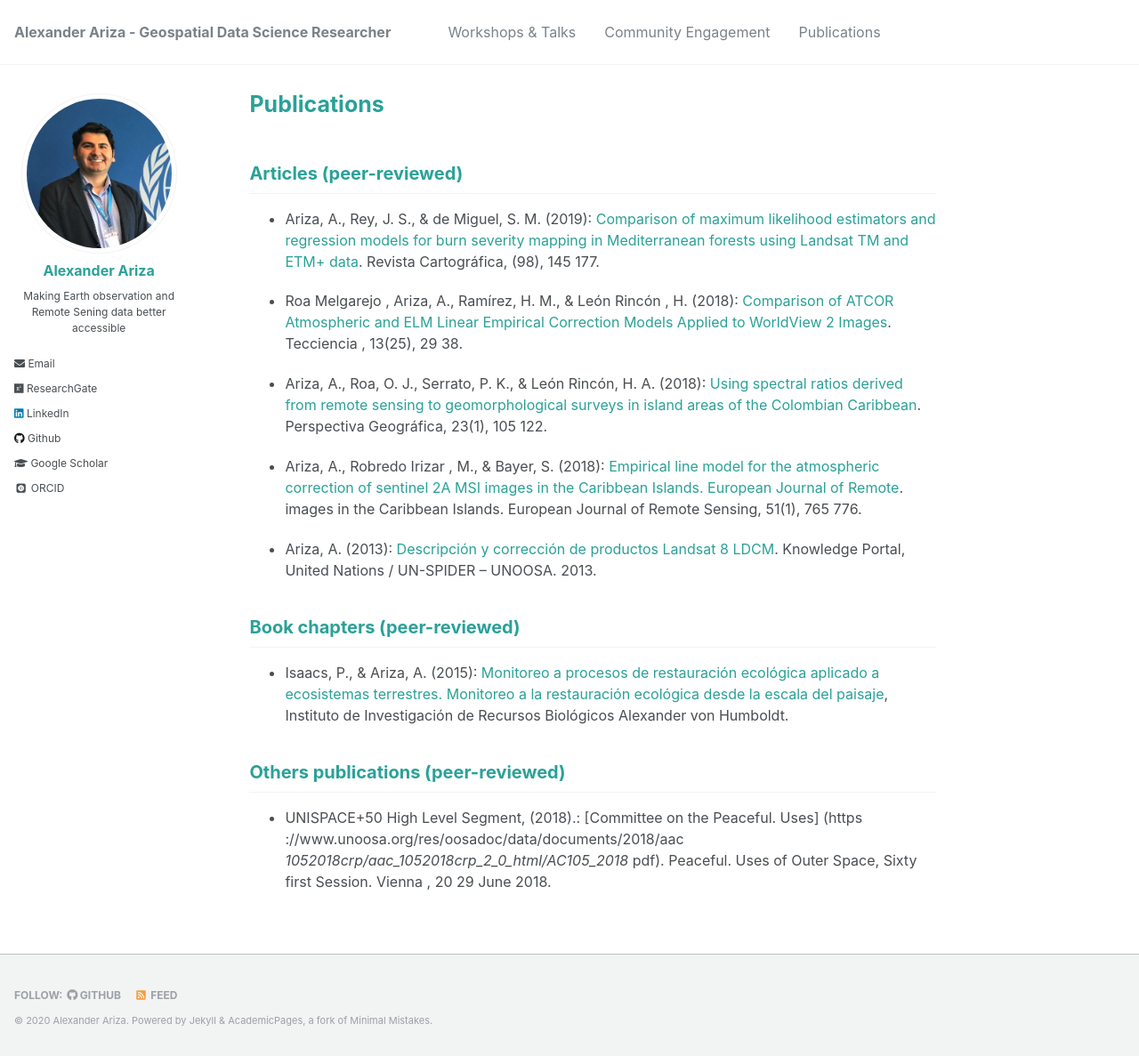
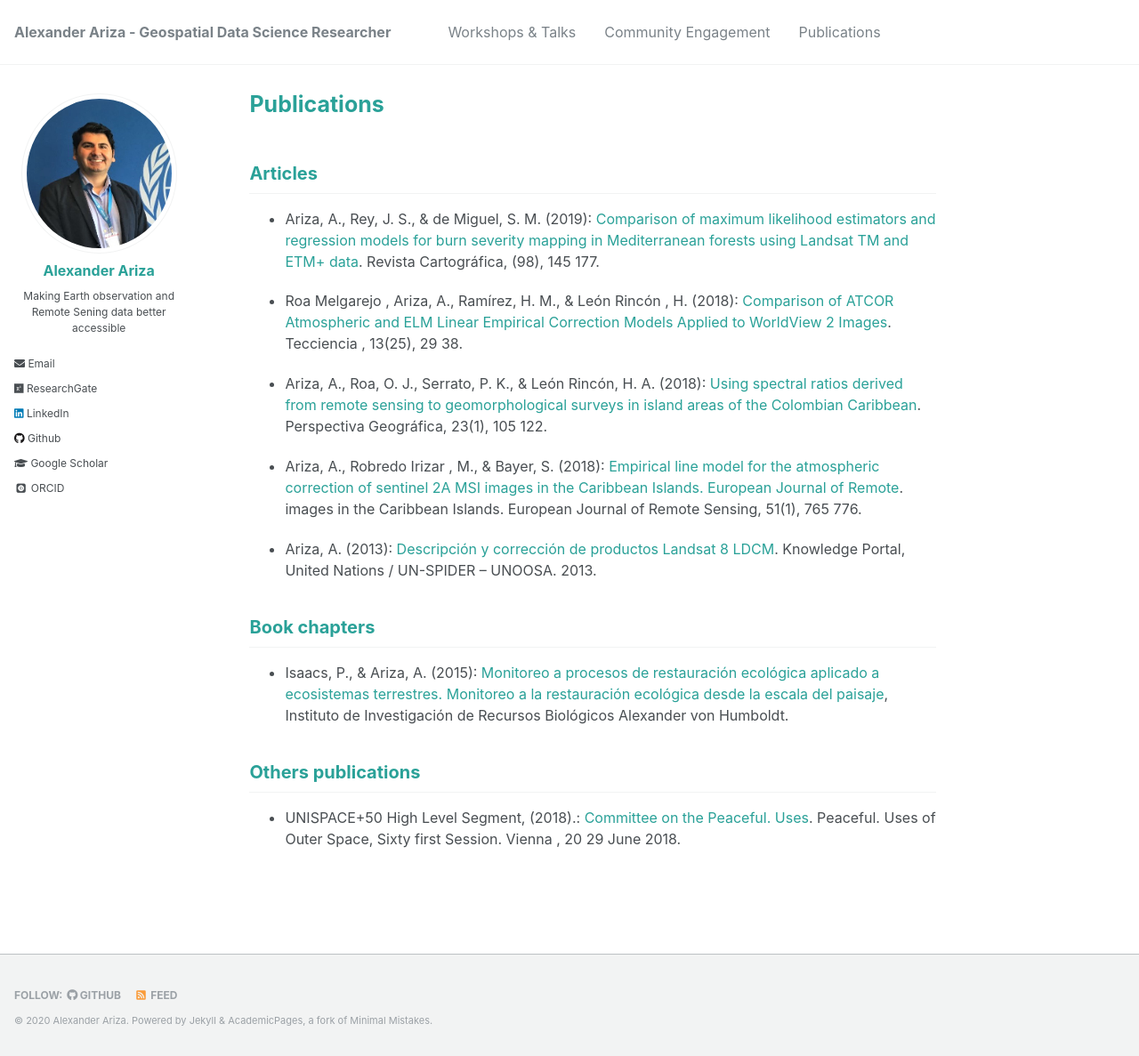
Before and after one commit to Alexanderariza/alexanderariza.github.io, a Jekyll site: the page built from _pages/publications.md, in a window 1280 px wide and 1187 px high. Shown: the whole window at 89% size. Built offline with Jekyll 4.4.1, drawn with Linux system fonts in a browser that asks for light colours; some web fonts are replaced.

Commit message:
Update publications.md

```diff
--- a/_pages/publications.md
+++ b/_pages/publications.md
@@ -5,7 +5,7 @@ author_profile: true
 ---
 
 
-Articles (peer-reviewed)
+Articles
 ---------------
 - Ariza, A., Rey, J. S., & de Miguel, S. M. (2019): [Comparison of maximum likelihood estimators and regression models for burn severity mapping in Mediterranean forests using Landsat TM and ETM+ data](https://www.revistasipgh.org/index.php/rcar/article/view/145). Revista Cartográfica, (98), 145 177.
 
@@ -17,10 +17,10 @@ Articles (peer-reviewed)
 
 - Ariza, A. (2013): [Descripción y corrección de productos Landsat 8 LDCM](http://www.un-spider.org/). Knowledge Portal, United Nations / UN-SPIDER – UNOOSA. 2013.
 
-Book chapters (peer-reviewed)
+Book chapters
 ---------------
 -  Isaacs, P., & Ariza, A. (2015): [Monitoreo a procesos de restauración ecológica aplicado a ecosistemas terrestres. Monitoreo a la restauración ecológica desde la escala del paisaje](https://www.researchgate.net/profile/Inge_Armbrecht2/publication/288004951_Las_hormigas_en_el_monitoreo_de_la_restauracion_ecologica/links/567deecc08ae1e63f1e60d71.pdf#page=53), Instituto de Investigación de Recursos Biológicos Alexander von Humboldt.
 
-Others publications (peer-reviewed)
+Others publications
 ---------------
-- UNISPACE+50 High Level Segment, (2018).: [Committee on the Peaceful. Uses] (https ://www.unoosa.org/res/oosadoc/data/documents/2018/aac _1052018crp/aac_1052018crp_2_0_html/AC105_2018_ pdf). Peaceful. Uses of Outer Space, Sixty first Session. Vienna , 20 29 June 2018.
+- UNISPACE+50 High Level Segment, (2018).: [Committee on the Peaceful. Uses](https ://www.unoosa.org/res/oosadoc/data/documents/2018/aac _1052018crp/aac_1052018crp_2_0_html/AC105_2018_ pdf). Peaceful. Uses of Outer Space, Sixty first Session. Vienna , 20 29 June 2018.
```
